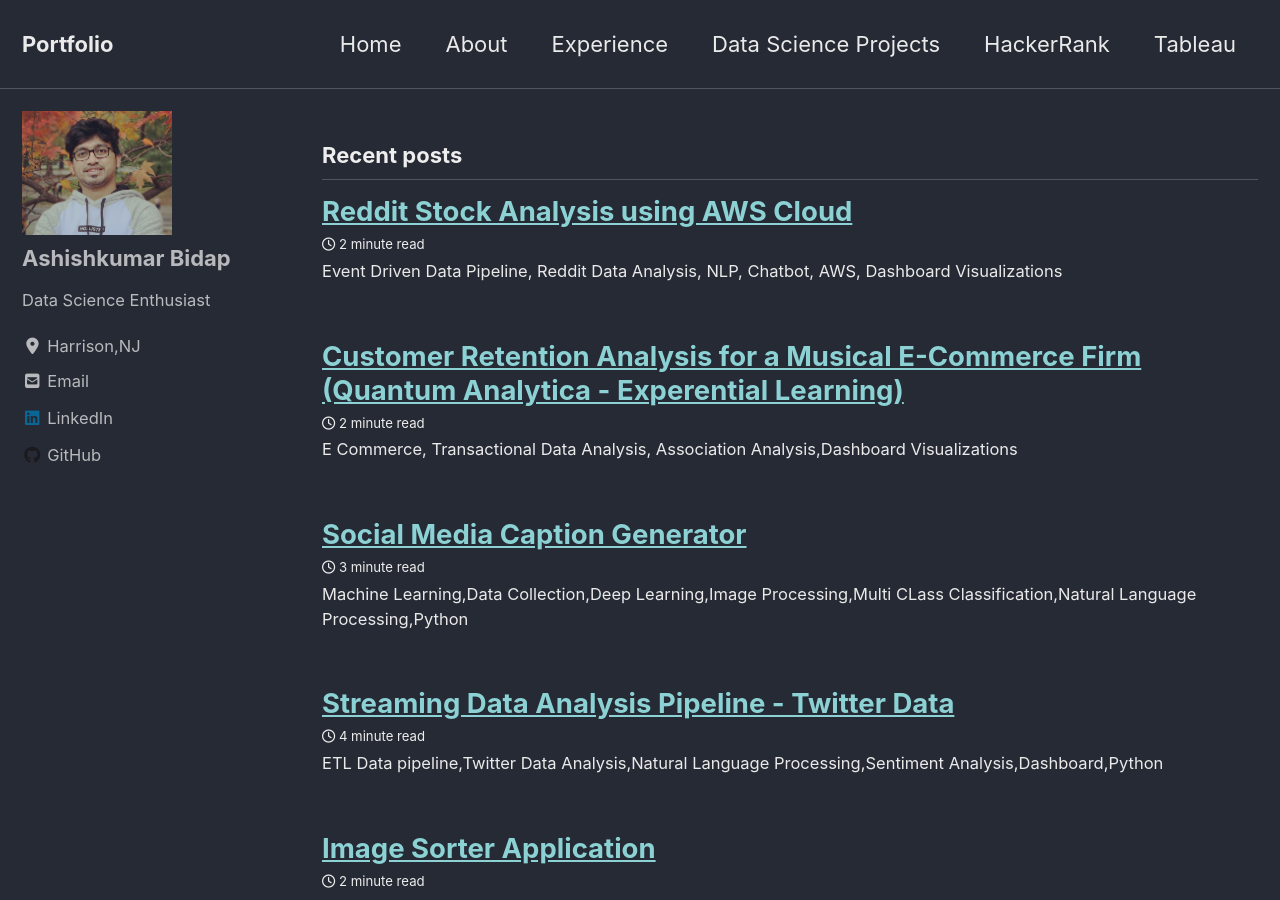
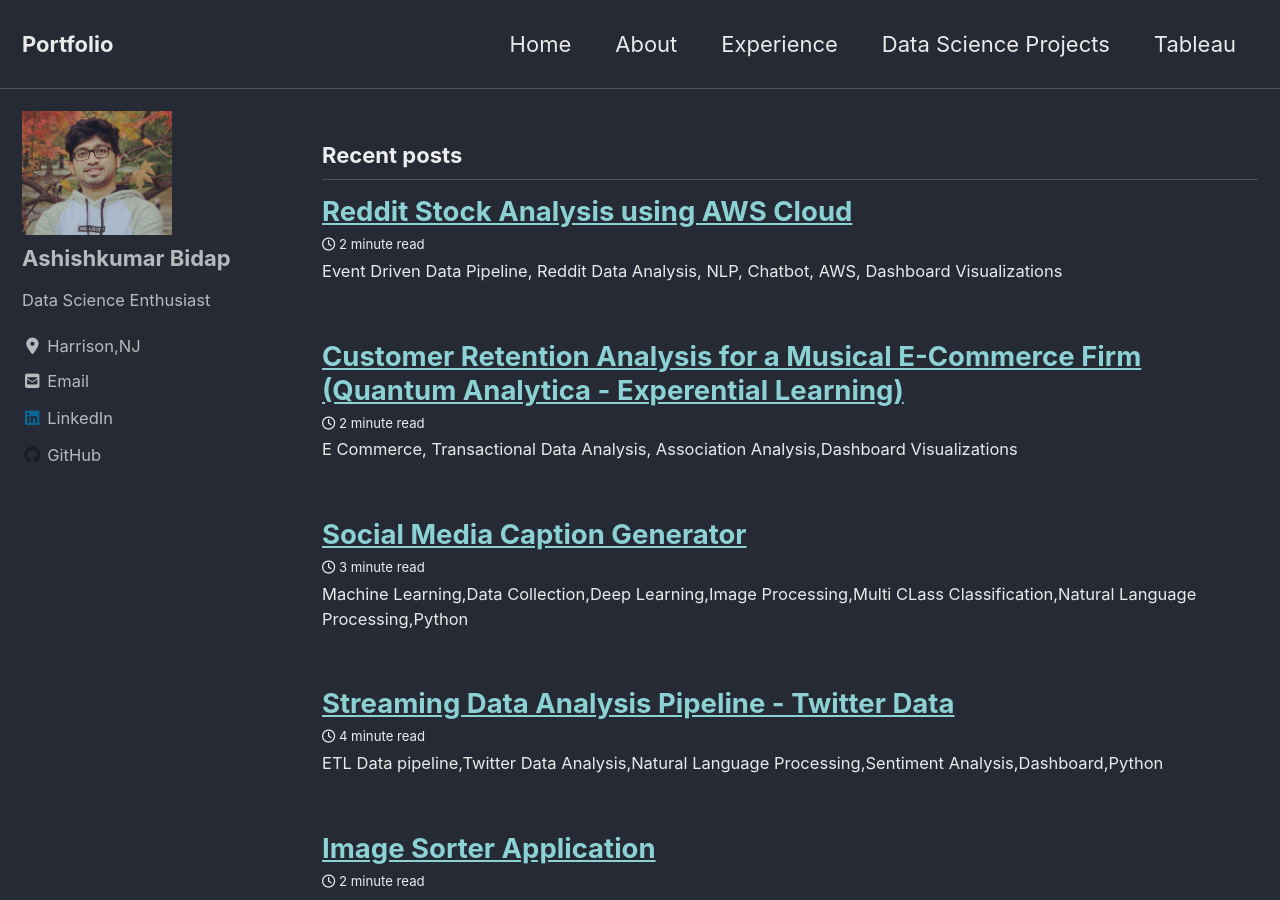
Before and after one commit to aashish-bidap/aashish-bidap.github.io, a Jekyll site: the page built from index.html, in a window 1280 px wide and 900 px high. Built offline with Jekyll 4.4.1, drawn with Linux system fonts in a browser that asks for light colours; cached includes are drawn as plain includes; nearby versions of some CDN libraries; the list of posts is cut into pages by our own code.

Commit message:
new changes of hackerrank

```diff
--- a/_data/navigation.yml
+++ b/_data/navigation.yml
@@ -8,8 +8,6 @@
     url: /professional-experience/
   - title: "Data Science Projects"
     url: /data-science/
-  - title: "HackerRank"
-    url: https://www.hackerrank.com/ashubidap
   - title: "Tableau"
     url: https://public.tableau.com/profile/ashishbidap#!/
   # - title: "Sample Collections"
```
